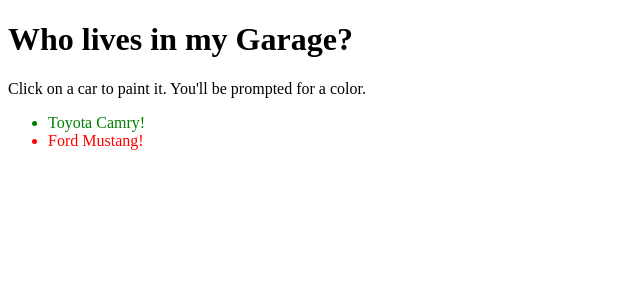
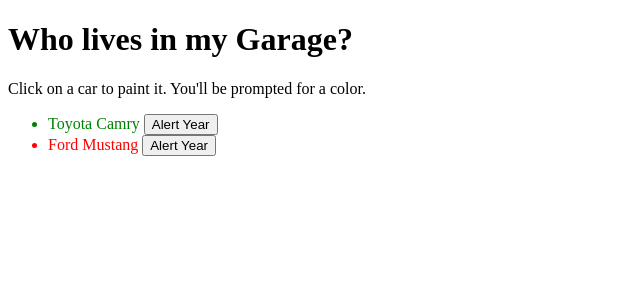
Before and after one commit to jetweedy/ReactPracticeGarage, a React (Create React App) app: page / in a window 1280 px wide. Shown: the top 300 px of the page, without its empty margins (0-640 px from the left). Built offline with nearby package versions, Linux system fonts and the light colour scheme.

Commit message:
Add files via upload

```diff
--- a/src/Car.js
+++ b/src/Car.js
@@ -18,7 +18,7 @@
     }
 
     render() {
-        return <li style={{color: this.state.color}} onClick={this.paint}>{this.state.brand} {this.state.model}!</li>;
+        return <li style={{color: this.state.color}}><a onClick={this.paint}>{this.state.brand} {this.state.model}</a> <button onClick={() => alert(this.state.year)}>Alert Year</button></li>;
     }
 }
 
```
